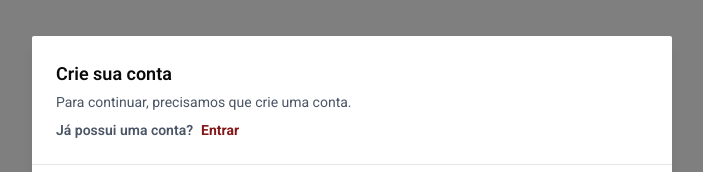
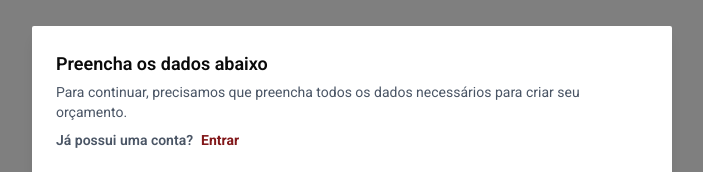
Before and after one commit to LeonardoAsciutiCarmagnani/dev-3irmaos, a React (Vite) app: page /401 in a window 1280 px wide. Both pictures are taken after a click on the button "Criar". Shown: the top 172 px of the page, without its empty margins (288-991 px from the left). Built offline with nearby package versions, Linux system fonts and the light colour scheme; no server answers.

Commit message:
fix - bugs in getClients

```diff
--- a/src/_components/Checkout/AuthModal.tsx
+++ b/src/_components/Checkout/AuthModal.tsx
@@ -231,14 +231,12 @@ const AuthModal = ({ open, mode, onModeChange, onClose }: Props) => {
                   <h2 className="text-lg font-semibold">
                     {mode === "login"
                       ? "Entre com sua conta"
-                      : "Crie sua conta"}
+                      : "Preencha os dados abaixo"}
                   </h2>
                   <div className="text-sm text-gray-600 mt-1">
                     {mode === "login" ? (
                       <div className="flex flex-col items-start justify-between">
-                        <div>
-                          Para continuar, precisamos que entre com sua conta
-                        </div>
+                        <div>Para continuar, entre com sua conta.</div>
                         <div className="flex items-center gap-x-1 w-full justify-start font-semibold">
                           <h1>Ainda não possui uma conta?</h1>
                           <Button
@@ -253,7 +251,8 @@ const AuthModal = ({ open, mode, onModeChange, onClose }: Props) => {
                     ) : (
                       <div className="flex flex-col items-start justify-between">
                         <div>
-                          Para continuar, precisamos que crie uma conta.
+                          Para continuar, precisamos que preencha todos os dados
+                          necessários para criar seu orçamento.
                         </div>
                         <div className="flex items-center gap-x-1 w-full justify-start font-semibold">
                           <h1>Já possui uma conta?</h1>
--- a/src/_components/CreateOrderADM/getClients.tsx
+++ b/src/_components/CreateOrderADM/getClients.tsx
@@ -42,7 +42,6 @@ const GetClients = ({ selectedClient, setSelectedClient }: GetClientsProps) => {
     return () => unsubscribe();
   }, []);
 
-  const value = selectedClient?.Id ?? "";
   const label = selectedClient ? selectedClient.name : "Selecione...";
 
   return (
```
